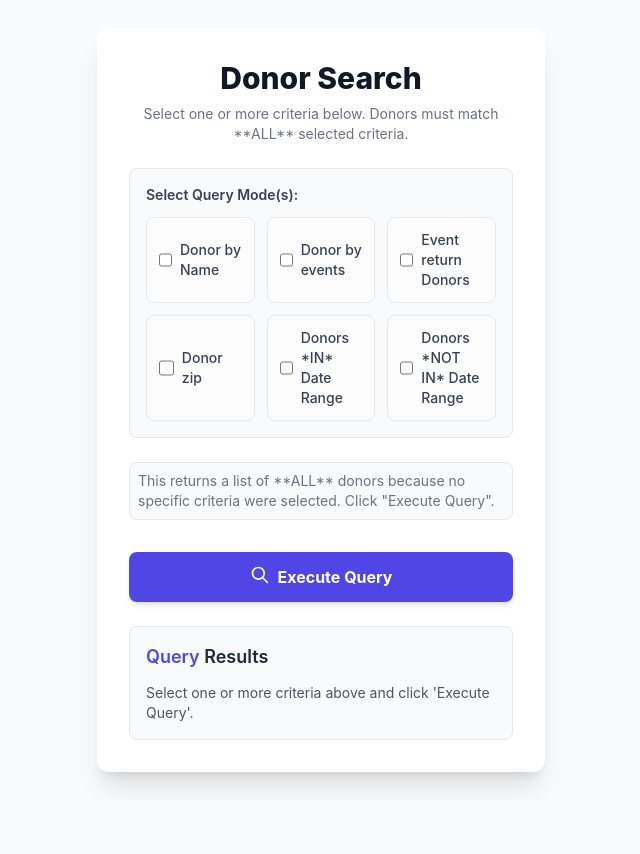
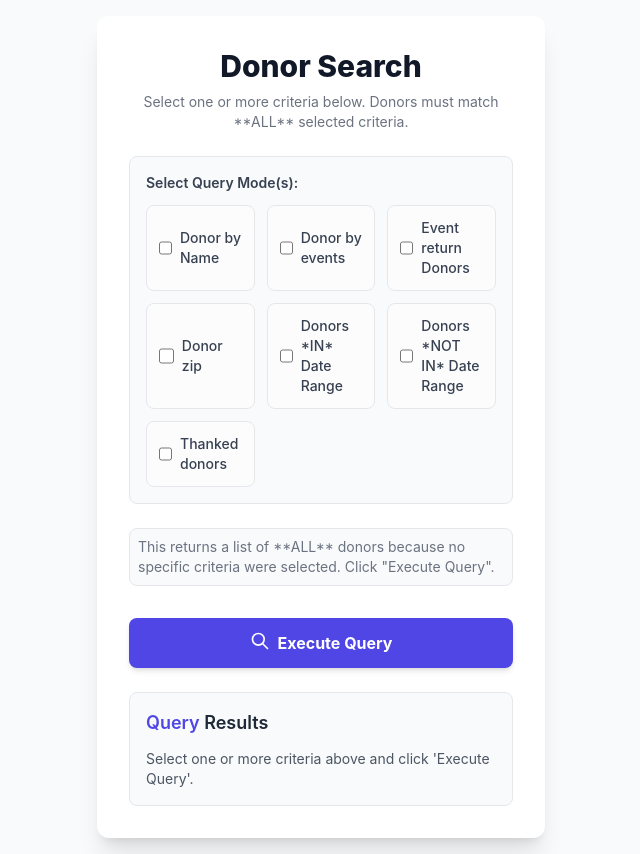
Before and after one commit to Garrett-Mckenzie/CASA, a PHP site: page /stepvarepo/Search-donor-db/index.php in a window 1280 px wide. Shown: the whole page, without its empty margins (319-959 px from the left). Before the commit the page ends 787 px from the top, so only its background shows below. Run offline with PHP 8.4, Linux system fonts and the light colour scheme; some libraries are stand-ins or nearby versions.

Commit message:
commit test: Update thanked donors label and donation records

```diff
--- a/Search-donor-db/index.php
+++ b/Search-donor-db/index.php
@@ -119,10 +119,15 @@
                             params.append('end_date_not_in', formData.get('end_date_not_in'));
                             displayQuery += `Donations NOT IN Range | `;
                             break;
+                        case 'Thanked_donors':
+                            // Only set 'All Donors' if this is the ONLY selected query
+                            displayQuery += 'Thanked Donors';
+                            break;
                         case 'all_donors':
                             // Only set 'All Donors' if this is the ONLY selected query
                             if (selectedQueries.length === 1) displayQuery = 'All Donors';
                             break;
+
                     }
                 });
 
@@ -279,6 +284,11 @@
                         <input type="checkbox" name="query_type" value="donors_by_donation_range_not_in" class="h-4 w-4 text-indigo-600 rounded border-gray-300 focus:ring-indigo-500">
                         <span class="ml-2 text-sm font-medium text-gray-700">Donors *NOT IN* Date Range</span>
                     </label>
+                    <!-- makes Thankd Donors checkbox -->
+                    <label class="flex items-center p-3 rounded-lg border cursor-pointer hover:bg-white transition bg-white/50">
+                        <input type="checkbox" name="query_type" value="Thanked_donors" class="h-4 w-4 text-indigo-600 rounded border-gray-300 focus:ring-indigo-500">
+                        <span class="ml-2 text-sm font-medium text-gray-700">Thanked donors</span>
+                    </label>
 
                 </div>
             </div>
@@ -330,6 +340,9 @@
                     <label for="end-date-not-in" class="block text-sm font-semibold text-gray-700 mb-2 mt-4">End Date (YYYY-MM-DD)</label>
                     <input type="date" id="end-date-not-in" name="end_date_not_in" class="w-full appearance-none bg-white p-3 border border-gray-300 rounded-lg shadow-inner text-gray-900 focus:ring-indigo-500 focus:border-indigo-500 transition duration-150" required-if-active>
                 </div>
+                <div class="query-input-container hidden" data-query-type="thanked_donors">
+                    <p class="text-sm text-gray-500 p-2 border border-gray-200 rounded-lg bg-gray-50">All thanked donors</p>
+                </div>
                     <!-- No inputs needed for 'all_donors' -->
                 <div class="query-input-container hidden" data-query-type="all_donors">
                     <p class="text-sm text-gray-500 p-2 border border-gray-200 rounded-lg bg-gray-50">This returns a list of **ALL** donors because no specific criteria were selected. Click "Execute Query".</p>
```
Also changed, not shown: Search-donor-db/search_multi_criteria.php (+14 -58 lines), sql/casadb copy.sql.
